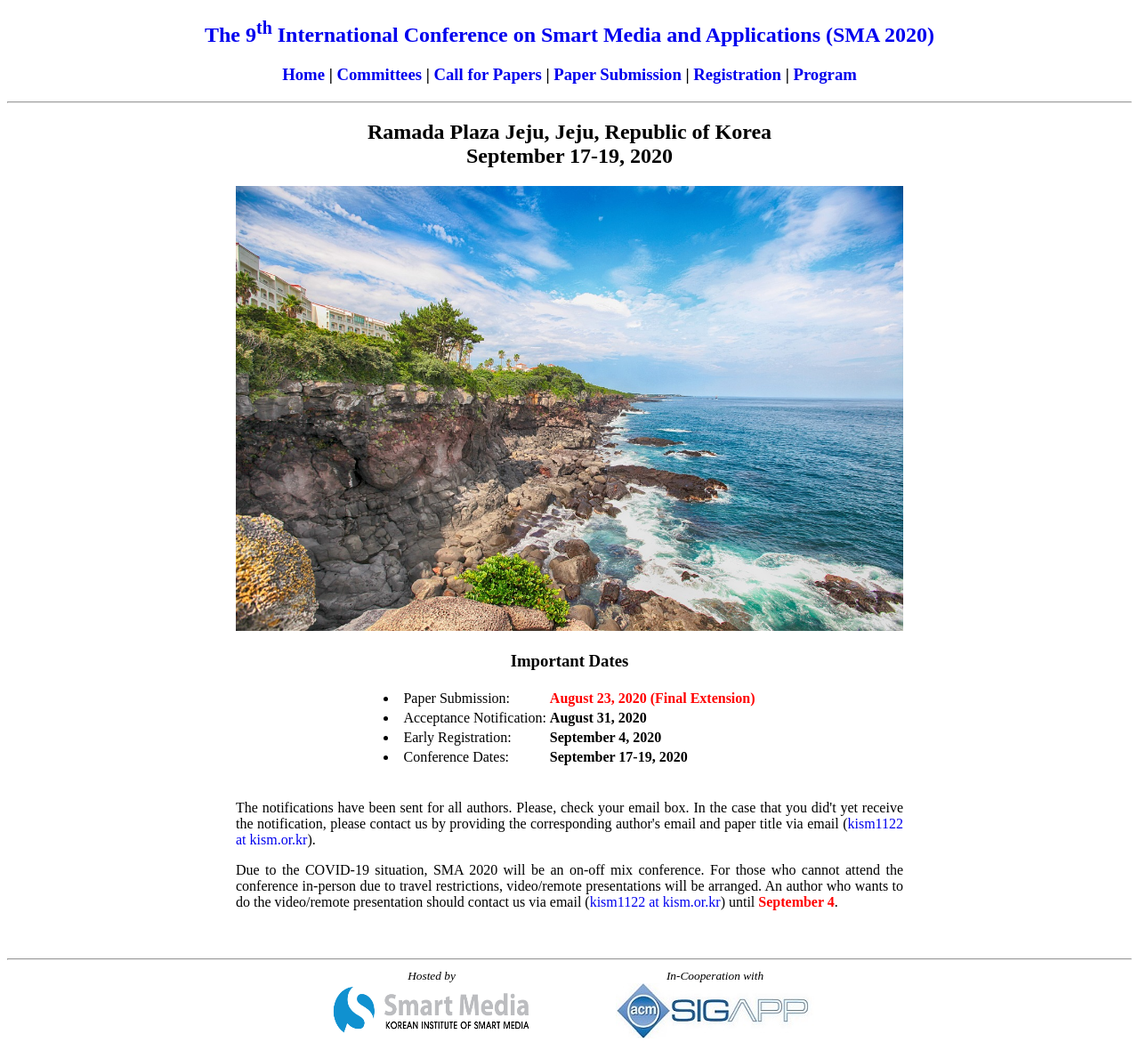
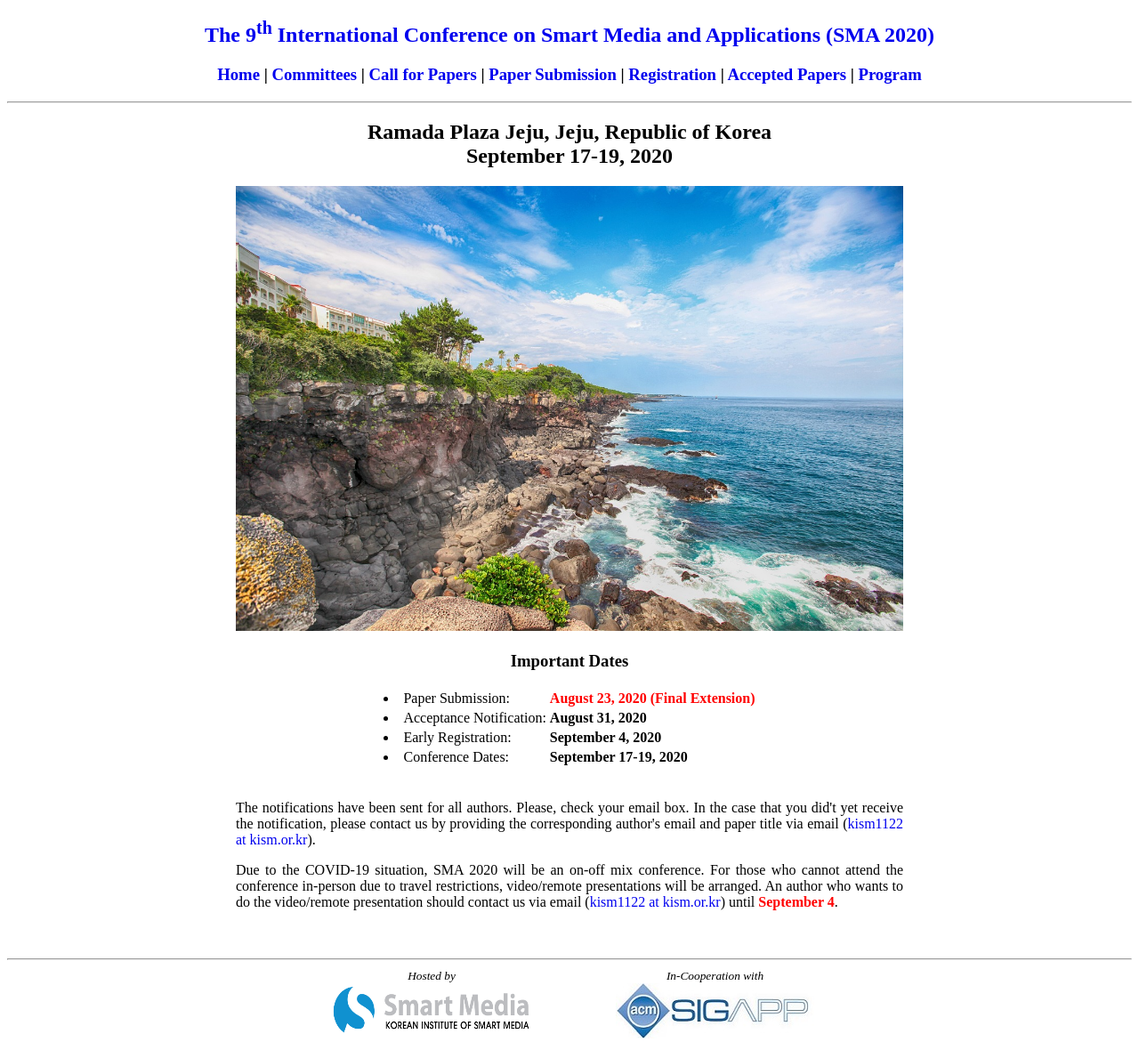
Before and after one commit to icea-conf/sma-2020.github.io, a Jekyll site: the page built from index.html, in a window 1280 px wide. Shown: the whole page at 89% size. Built offline with Jekyll 4.4.1, drawn with Linux system fonts in a browser that asks for light colours; the list of posts is cut into pages by our own code.

Commit message:
Update header.html

```diff
--- a/_includes/header.html
+++ b/_includes/header.html
@@ -4,7 +4,7 @@
             <h2><a style="text-decoration:none" href='http://sma-2020.github.io/'>The 9<sup>th</sup> International Conference on Smart Media and Applications (SMA 2020)</a></h2>
         </header>
 
-        <h3><a style="text-decoration:none" href='http://sma-2020.github.io/'> Home</a> | <a style="text-decoration:none" href='http://sma-2020.github.io/committee/'>Committees</a> | <a style="text-decoration:none" href='http://sma-2020.github.io/papers/'>Call for Papers</a> | <a style="text-decoration:none" href='http://sma-2020.github.io/submission/'>Paper Submission</a> | <a style="text-decoration:none" href='http://sma-2020.github.io/registration/'>Registration</a> | <a style="text-decoration:none" href='http://sma-2020.github.io/program/'>Program</a></h3>
+        <h3><a style="text-decoration:none" href='http://sma-2020.github.io/'> Home</a> | <a style="text-decoration:none" href='http://sma-2020.github.io/committee/'>Committees</a> | <a style="text-decoration:none" href='http://sma-2020.github.io/papers/'>Call for Papers</a> | <a style="text-decoration:none" href='http://sma-2020.github.io/submission/'>Paper Submission</a> | <a style="text-decoration:none" href='http://sma-2020.github.io/registration/'>Registration</a> | <a style="text-decoration:none" href='http://sma-2020.github.io/accepted_papers/'>Accepted Papers</a> | <a style="text-decoration:none" href='http://sma-2020.github.io/program/'>Program</a></h3>
     <center>
 </div>
 <hr>
```
